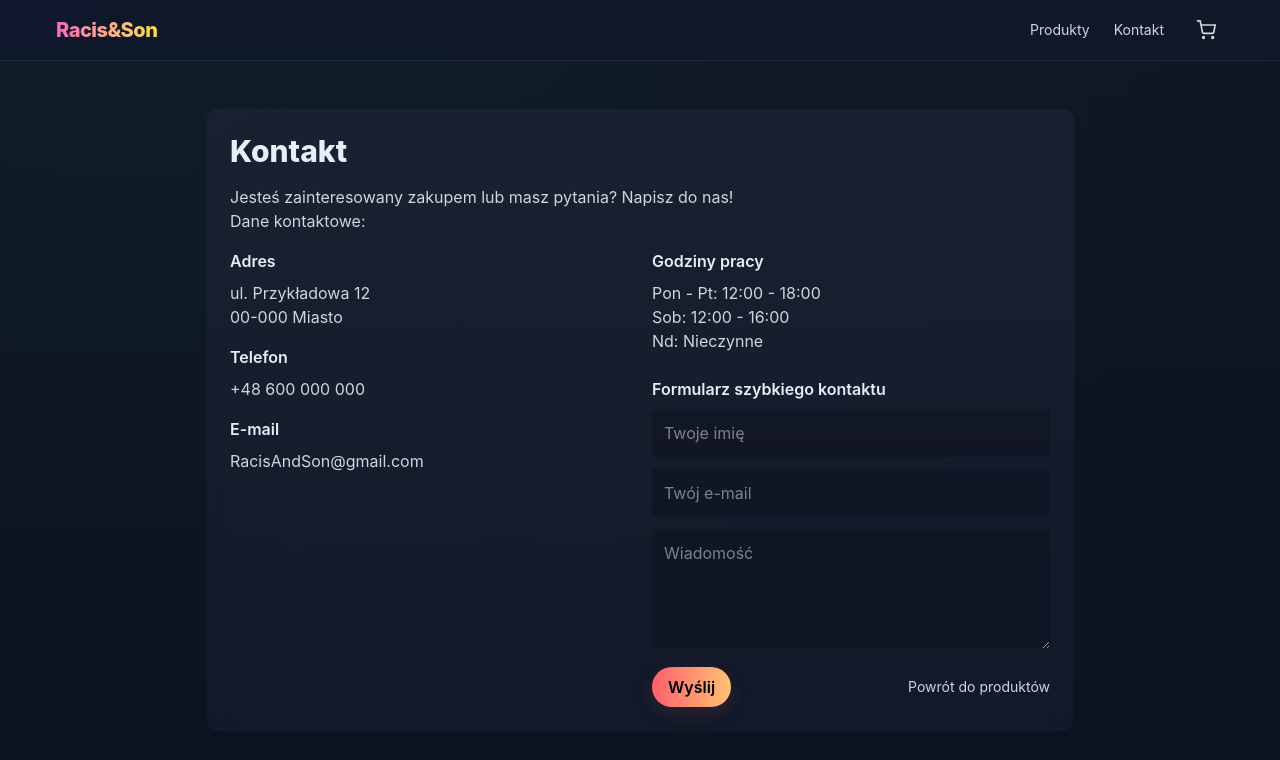
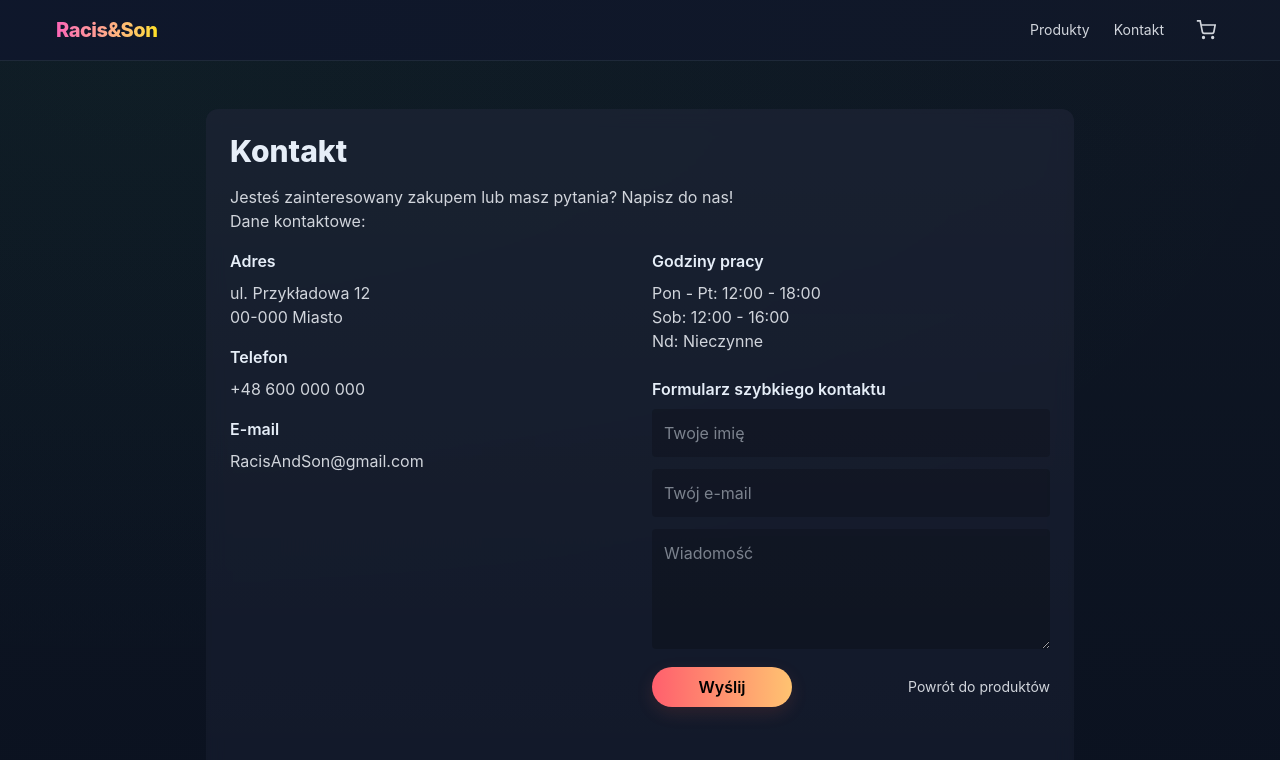
Before and after one commit to RacDev333/RacisSon, a React (Vite) app: page /contact in a window 1280 px wide. Shown: the top 760 px of the page. Built offline with nearby package versions, Linux system fonts and the light colour scheme; no server answers.

Commit message:
naprawione ladowanie w contact

```diff
--- a/src/pages/Contact.tsx
+++ b/src/pages/Contact.tsx
@@ -1,6 +1,5 @@
 import React, { useState } from "react";
 import { Link } from "react-router-dom";
-import Loading from "../components/Loading";
 
 const API_URL = import.meta.env.VITE_API_URL ?? 'http://localhost:8000';
 
@@ -100,22 +99,26 @@ const Contact: React.FC = () => {
                   <button
                     type="submit"
                     disabled={loading}
-                    className="gradient-btn px-4 py-2 rounded-full text-black font-semibold relative"
+                    className="gradient-btn cursor-pointer px-5 h-10 min-w-[140px] rounded-full text-black font-semibold inline-flex items-center justify-center relative disabled:opacity-70"
+                    aria-busy={loading}
                   >
-                    {loading ? (
-                      <div className="w-5 h-5">
-                        <Loading />
-                      </div>
-                    ) : (
-                      "Wyślij"
+                    <span>Wyślij</span>
+                    {loading && (
+                      <span
+                        className="absolute left-4 top-1/2 -translate-y-1/2"
+                        aria-hidden="true"
+                      >
+                        <span className="w-4 h-4 rounded-full border-2 border-black/30 border-t-black animate-spin block" />
+                      </span>
                     )}
                   </button>
                   <Link to="/products" className="text-sm text-gray-300">Powrót do produktów</Link>
                 </div>
 
+                <div className="mt-4 min-h-[64px]">
                   {status && (
                     <div
-                    className={`mt-4 p-4 rounded-lg flex items-start gap-3 animate-fadeIn ${
+                      className={`p-4 rounded-lg flex items-start gap-3 animate-fadeIn ${
                         status.includes("wysłana")
                           ? "bg-green-500/10 border border-green-500/30"
                           : "bg-red-500/10 border border-red-500/30"
@@ -141,6 +144,7 @@ const Contact: React.FC = () => {
                       </p>
                     </div>
                   )}
+                </div>
               </form>
             </div>
           </div>
```
Lines whose indentation alone changed are shown as unchanged.
